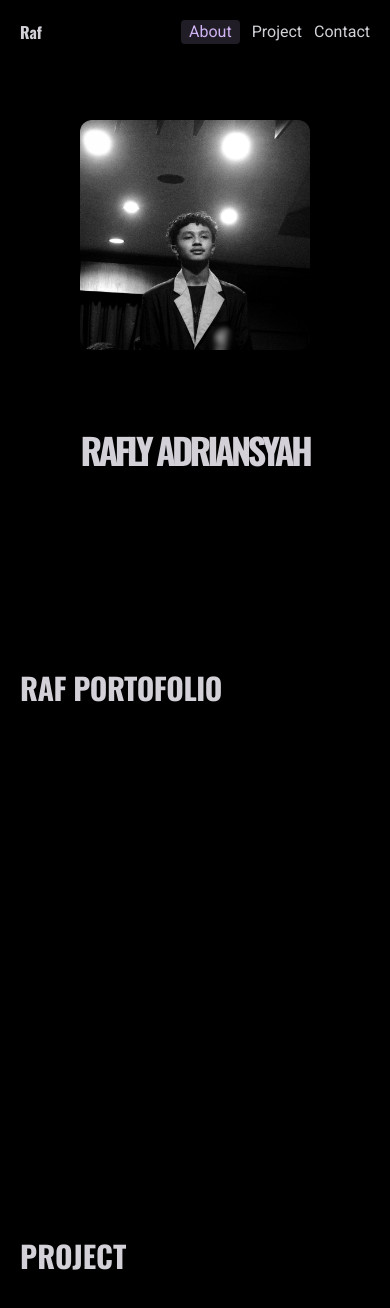
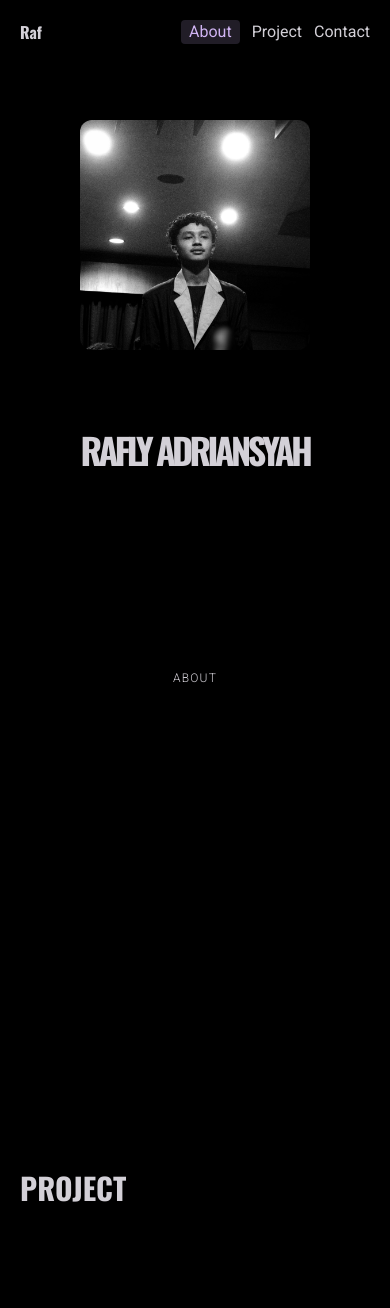
Before and after one commit to rafly-id/personal-portfolio, a React (Vite) app: page / in a window 390 px wide. Shown: the top 1308 px of the page. Built offline with nearby package versions, Linux system fonts and the light colour scheme.

Commit message:
change desain , i can't desain btw

```diff
--- a/src/components/About.jsx
+++ b/src/components/About.jsx
@@ -22,7 +22,7 @@ const About = () => {
         scroller: "#wrapper-smooth",
         trigger: containerRef.current,
         start: "top center",
-        end: "150px center",
+        end: "250px center",
         scrub: 1,
       },
     });
@@ -30,39 +30,33 @@ const About = () => {
 
   return (
     <section
-      className="pb-25 md:pb-50 mx-5 tracking-tight text-xl md:text-3xl"
+      className="pb-[100px] md:pb-[250px] md:mx-20 mx-5 -tracking-wider md:-tracking-widest"
       ref={containerRef}
     >
-      <div className="max-w-2xl md:ml-15">
-        <div className="mb-5 text-3xl font-oswald">
-          <h1>RAF PORTOFOLIO</h1>
+      <div className="text-center text-xl md:text-5xl font-black uppercase">
+        <div className="mb-5 font-light text-xs md:text-sm tracking-widest">
+          <h1>ABOUT</h1>
         </div>
-        <p className="mb-3 md:mb-5">
         <span className="text"> A simple space where I</span>
         <span className="text"> organize my work,</span>
         <span className="text"> share my progress,</span>
-          <span className="text"> and record my journey.</span>
-        </p>
-        <p className="mb-3 md:mb-5">
+        <span className="text"> and record my journey. </span>
         <span className="text">
           It's not about showing off, but about sharing
         </span>
         <span className="text"> stories of ideas,</span>
         <span className="text"> mistakes,</span>
         <span className="text"> and small meaningful steps.</span>
-        </p>
-        <p className="mb-3 md:mb-5">
-          <span className="text">Here, I show how I</span>
+        <span className="text"> Here, I show how I</span>
         <span className="text"> learn,</span>
         <span className="text"> create,</span>
         <span className="text"> and keep moving forward—</span>
-          <span className="text">not perfect, but genuine.</span>
-        </p>
-        <p className="mb-3 md:mb-5 text">
+        <span className="text"> not perfect, but genuine. </span>
+        <span className="text">
           Maybe you'll find something here, maybe you won't. There's more to
           come, and I'm excited to keep going.
-        </p>
-        <p className="text">This is me and my journey.</p>
+        </span>
+        <span className="text">This is me and my journey.</span>
       </div>
     </section>
   );
```
Lines whose indentation alone changed are shown as unchanged.
